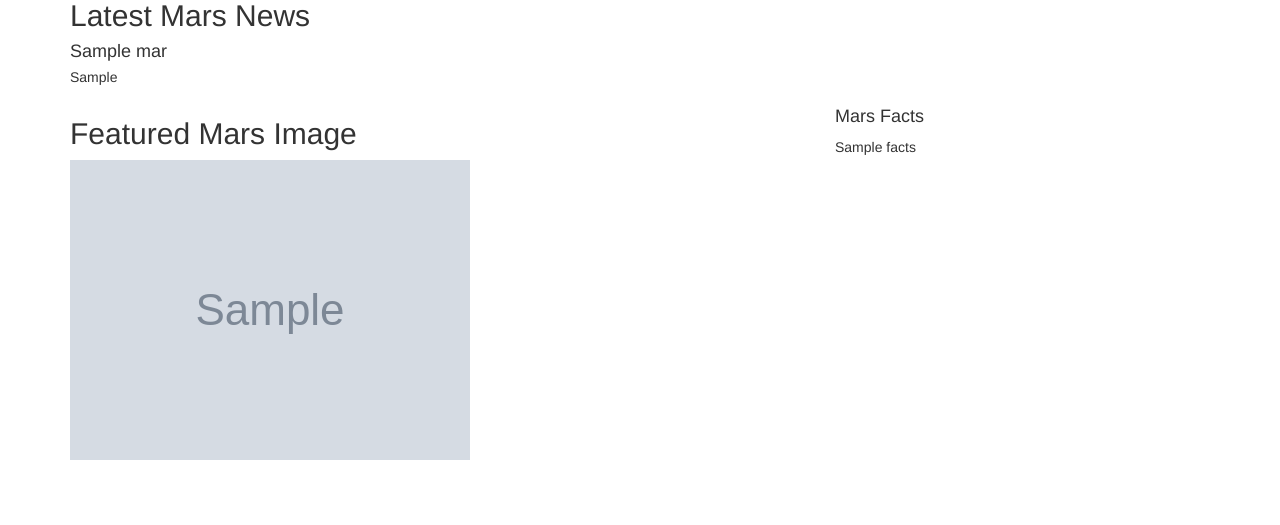
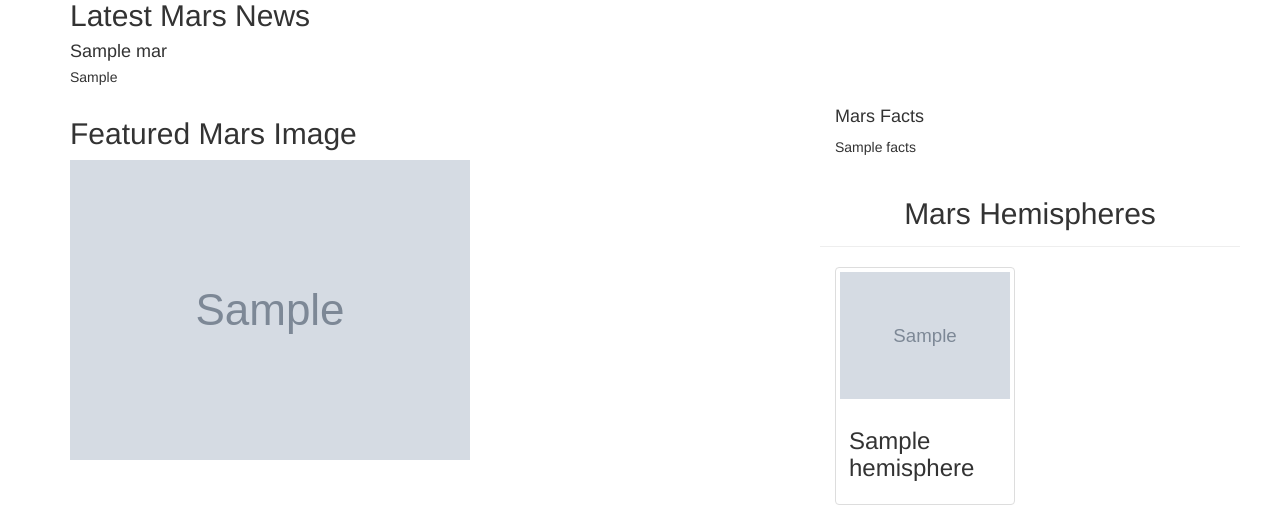
Before and after one commit to Ztifitz/Mission-on-Mars, a Flask app: page / in a window 1280 px wide. Shown: the part 307-832 px from the top of the page. Before the commit the page ends 767 px from the top, so only its background shows below. Run offline with Flask 2, Linux system fonts and the light colour scheme; grey boxes marked "Sample" are stand-in pictures; a database or web service that is not in the repository returns one stand-in record (values such as "Sample title"); some libraries are stand-ins or nearby versions.

Commit message:
Add files via upload

```diff
--- a/Templates/index.html
+++ b/Templates/index.html
@@ -46,6 +46,23 @@
           <div class="row" id="mars-facts">
             <h4>Mars Facts</h4>
             {{ mars.facts | safe }}
+
+           <!-- Section for Mars Hemispheres -->
+    <div class="row" id="mars-hemispheres">
+      <div class="page-header" style="height: 50px">
+        <h2 class="text-center">Mars Hemispheres</h2>
+      </div>
+
+      {% for hemisphere in mars.hemisphere_data %}
+      <div class="col-xs-6">
+        <div class="thumbnail">
+          <img src="{{hemisphere.img_url | default('static/images/error.png', true)}}" alt="...">
+          <div class="caption">
+            <h3>{{hemisphere.title}}</h3>
+          </div>
+        </div>
+      </div>
+      {% endfor %}
           </div>
         </div>
       </div>
```
